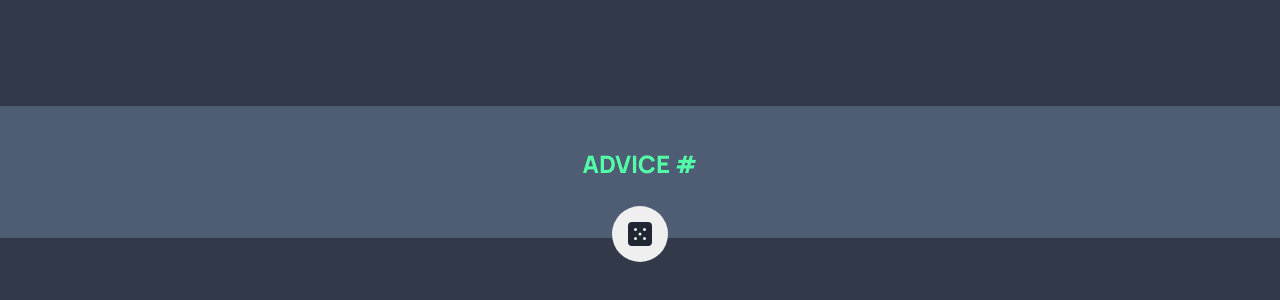
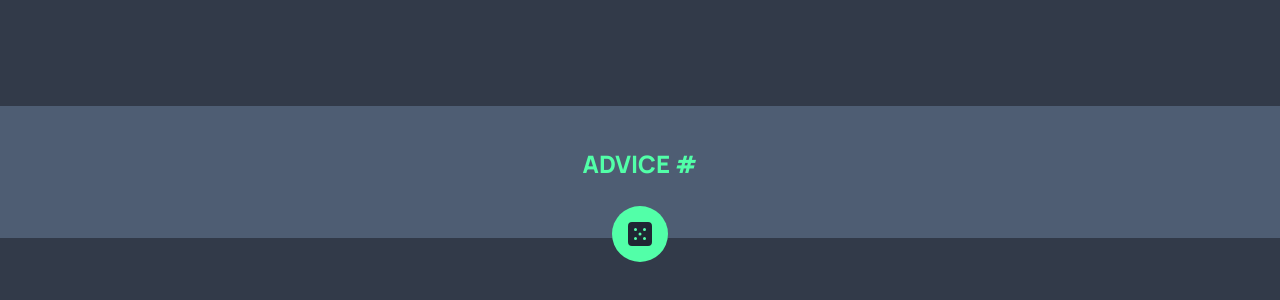
Before and after one commit to XenoMee/Advice-Generator-App, a plain HTML site: page index.html in a window 1280 px wide. Shown: the part 228-528 px from the top of the page. Drawn offline with Linux system fonts and the light colour scheme.

Commit message:
add background color to generator button

```diff
--- a/style.css
+++ b/style.css
@@ -105,6 +105,10 @@ body {
   justify-self: center;
 }
 
+.generator-btn {
+  background-color: var(--clr-primary-400);
+}
+
 /* Utility classes */
 .visually-hidden:not(:focus):not(:active):not(:focus-within) {
   clip-path: inset(50%);
```
